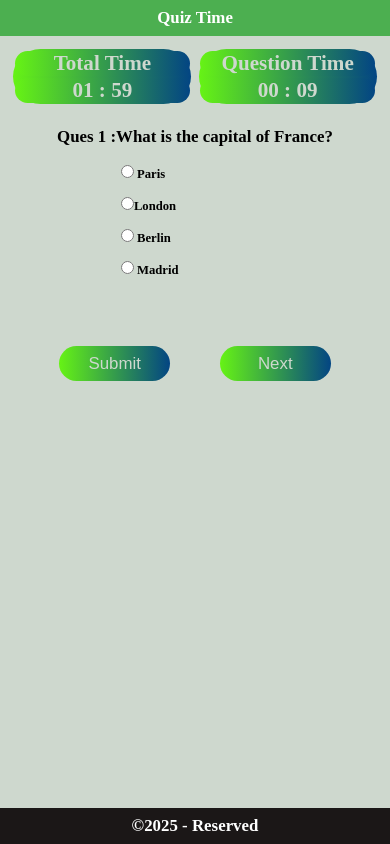
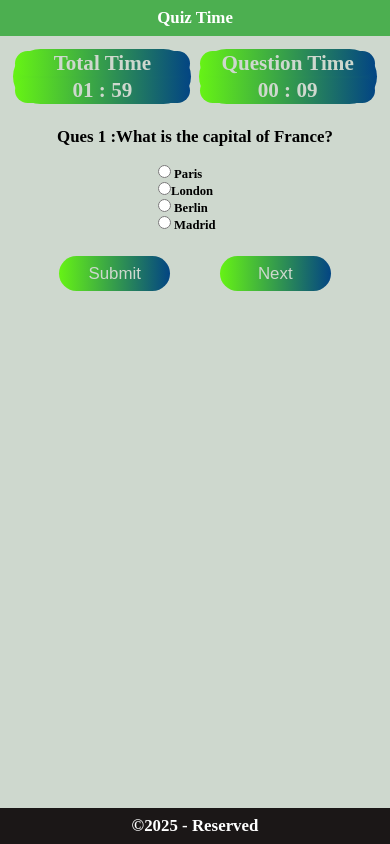
Before and after one commit to Parmeetkumarg90/Quiz-App, a plain HTML site: page index.html in a window 390 px wide. Both pictures are taken after a click on the button "Start". Drawn offline with Linux system fonts and the light colour scheme.

Commit message:
Update style.css

```diff
--- a/style.css
+++ b/style.css
@@ -108,10 +108,9 @@ h1 {
     margin: 2.5% 0;
     align-items: center;
 }
-#ques {
+.ques>label{
     display: flex;
-    flex-direction: column;
-    justify-content: center;
+    align-content: center;
     flex-wrap: wrap;
 }
 .opt{
@@ -142,7 +141,7 @@ h1 {
         grid-template-rows: repeat(2,0.5fr);
     }
     .opt{
-        padding: 0 10%;
+        padding: 0 20%;
         font-size: 1.5vmax;
     }
 }
```
